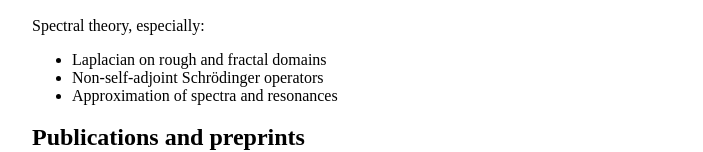
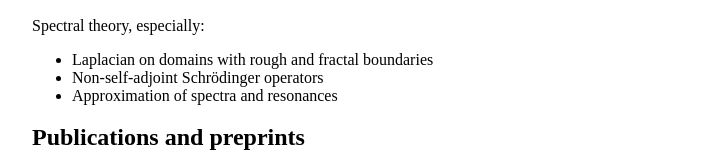
Before and after one commit to alexeistepa/alexeistepa.github.io, a plain HTML site: page index.html in a window 1280 px wide. Shown: the part 471-623 px from the top of the page, without its empty margins (288-991 px from the left). Drawn offline with Linux system fonts and the light colour scheme.

Commit message:
Update index.html

```diff
--- a/index.html
+++ b/index.html
@@ -207,7 +207,7 @@ img.hover-shadow {
 			<h2> Research Interests</h2>
 		        Spectral theory, especially:
 			<ul>
-				<li> Laplacian on rough and fractal domains </li>
+				<li> Laplacian on domains with rough and fractal boundaries </li>
 				<li> Non-self-adjoint Schr&oumldinger operators </li>
 				<li> Approximation of spectra and resonances </li>
 			</ul>
```
